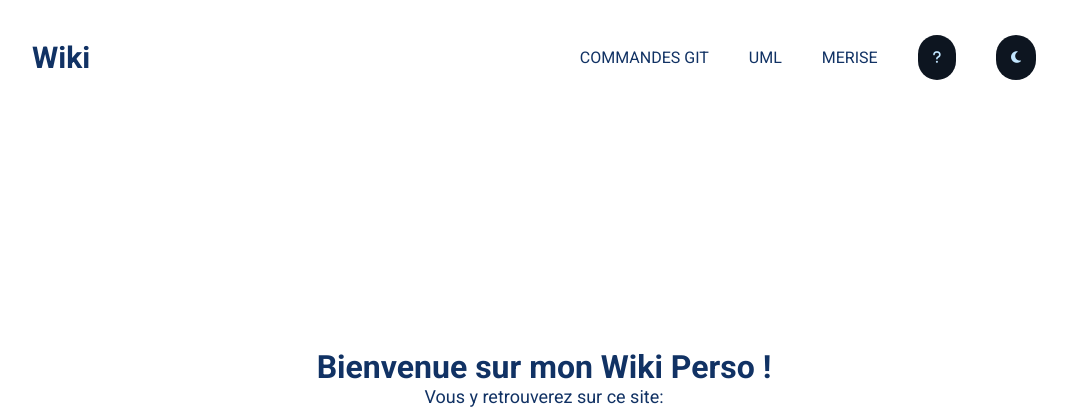
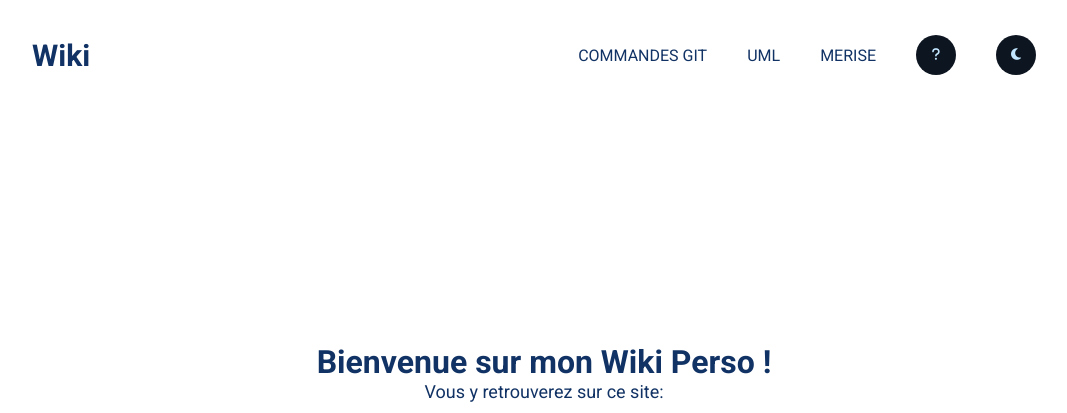
Before and after one commit to 2024-cda-boulogne/wiki-perso-tco, a plain HTML site: page html/index.html in a window 1280 px wide. Shown: the top 413 px of the page, without its empty margins (96-1163 px from the left). Drawn offline with Linux system fonts and the light colour scheme.

Commit message:
fix: popup links error fixed

```diff
--- a/html/index.html
+++ b/html/index.html
@@ -24,6 +24,7 @@
             </button>
         </div>
         <!-- NAVBAR HERE-->
+        <div class="">
             <nav class="navbar" id="navbar">
                 <ul class="navbar-content">
                     <li class="list-navbar"><a href="/html/github-commands.html">Commandes git</a></li>
@@ -45,6 +46,7 @@
                     </li>
                 </ul>
             </nav>
+        </div>
     </header>
 
     <div id="about-popup" class="about-popup">
@@ -68,7 +70,7 @@
                 <a target="_blank" href="https://github.com/Theo02-12">
                     <i class="fa-brands fa-github"></i>
                 </a>
-                <a tagret="_blank" href="https://www.linkedin.com/in/th%C3%A9o-couvelard-4089111b5/">
+                <a target="_blank" href="https://www.linkedin.com/in/th%C3%A9o-couvelard-4089111b5/">
                     <i class="fa-brands fa-linkedin"></i>
                 </a>
             </div>
--- a/style.css
+++ b/style.css
@@ -99,9 +99,13 @@ a {
 .popup__close-btn,
 .list-navbar button {
   background-color: #0d1520;
-  padding: 15px;
+  width: 40px;
+  height: 40px;
   color: #c2e6ff;
   border-radius: 50px;
+  display: flex;
+  align-items: center;
+  justify-content: center;
 }
 
 button {
```
Also changed, not shown: html/github-commands.html (+1 -1 lines), html/merise.html (+2 -2 lines), html/uml-diagram.html (+1 -1 lines). Lines whose indentation alone changed are shown as unchanged.
